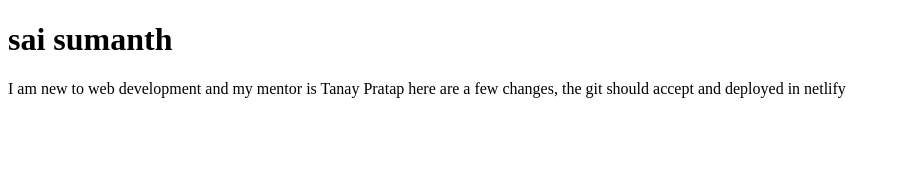
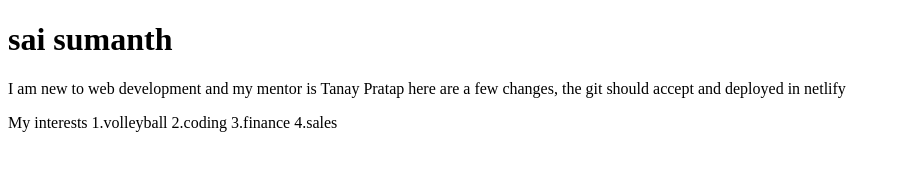
Before and after one commit to saisumanthkacham/NeoG_Camp, a plain HTML site: page index.html in a window 1280 px wide. Shown: the whole page, without its empty margins (0-900 px from the left). Drawn offline with Linux system fonts and the light colour scheme.

Commit message:
update: interests updated

```diff
--- a/index.html
+++ b/index.html
@@ -11,6 +11,9 @@
     <h1>sai sumanth</h1>
     <p>I am new to web development and my mentor is Tanay Pratap here are a few changes, the git should accept and deployed in netlify
     </p>
+    <p>My interests 1.volleyball 2.coding 3.finance 4.sales
+
+    </p>
 </body>
 
 </html>
```
